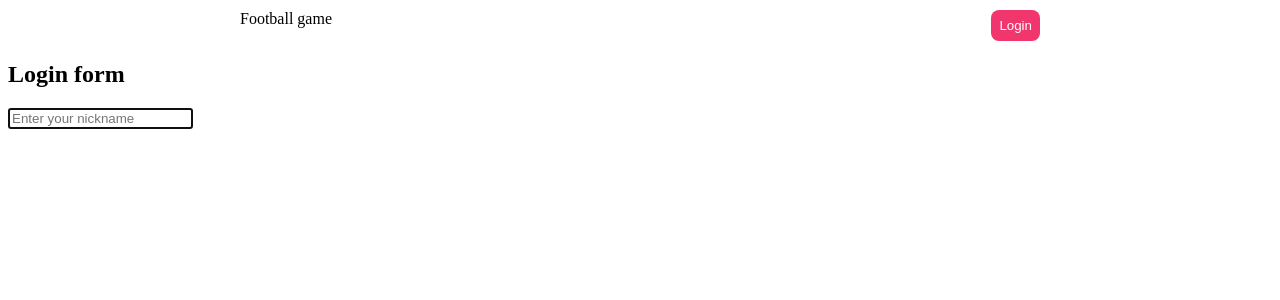
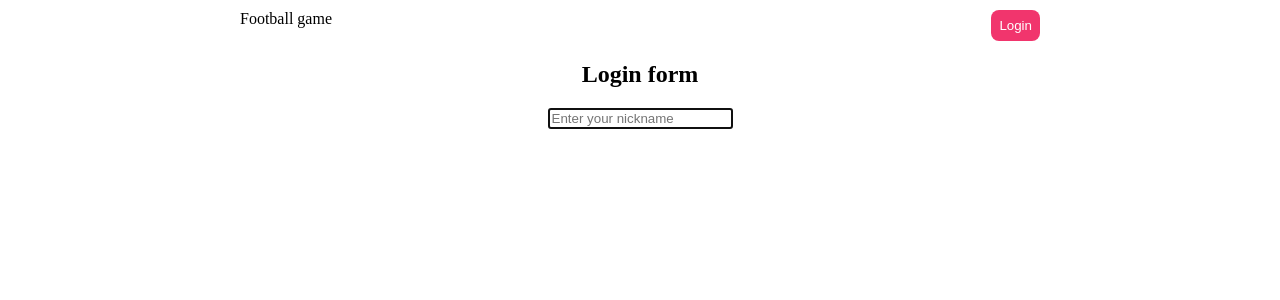
Before and after one commit to lipinskipawel/football-web, a React (Create React App) app: page /login in a window 1280 px wide. Shown: the top 300 px of the page. Built offline with nearby package versions, Linux system fonts and the light colour scheme.

Commit message:
Center login form

```diff
--- a/src/Login.js
+++ b/src/Login.js
@@ -14,14 +14,14 @@ const Login = () => {
   };
 
   return (
-    <>
+    <div className="login-page">
       <h2>Login form</h2>
       <input
         placeholder={nickname || "Enter your nickname"}
         onKeyUp={onKeyUp}
         autoFocus
       />
-    </>
+    </div>
   );
 };
 
--- a/src/index.css
+++ b/src/index.css
@@ -32,3 +32,18 @@
   width: 800px;
   height: 800px;
 }
+
+.login-page {
+  margin: 0 auto;
+  width: 800px;
+  height: 800px;
+}
+
+.login-page h2 {
+  text-align: center;
+}
+
+.login-page input {
+  margin: 0 auto;
+  display: block;
+}
```
